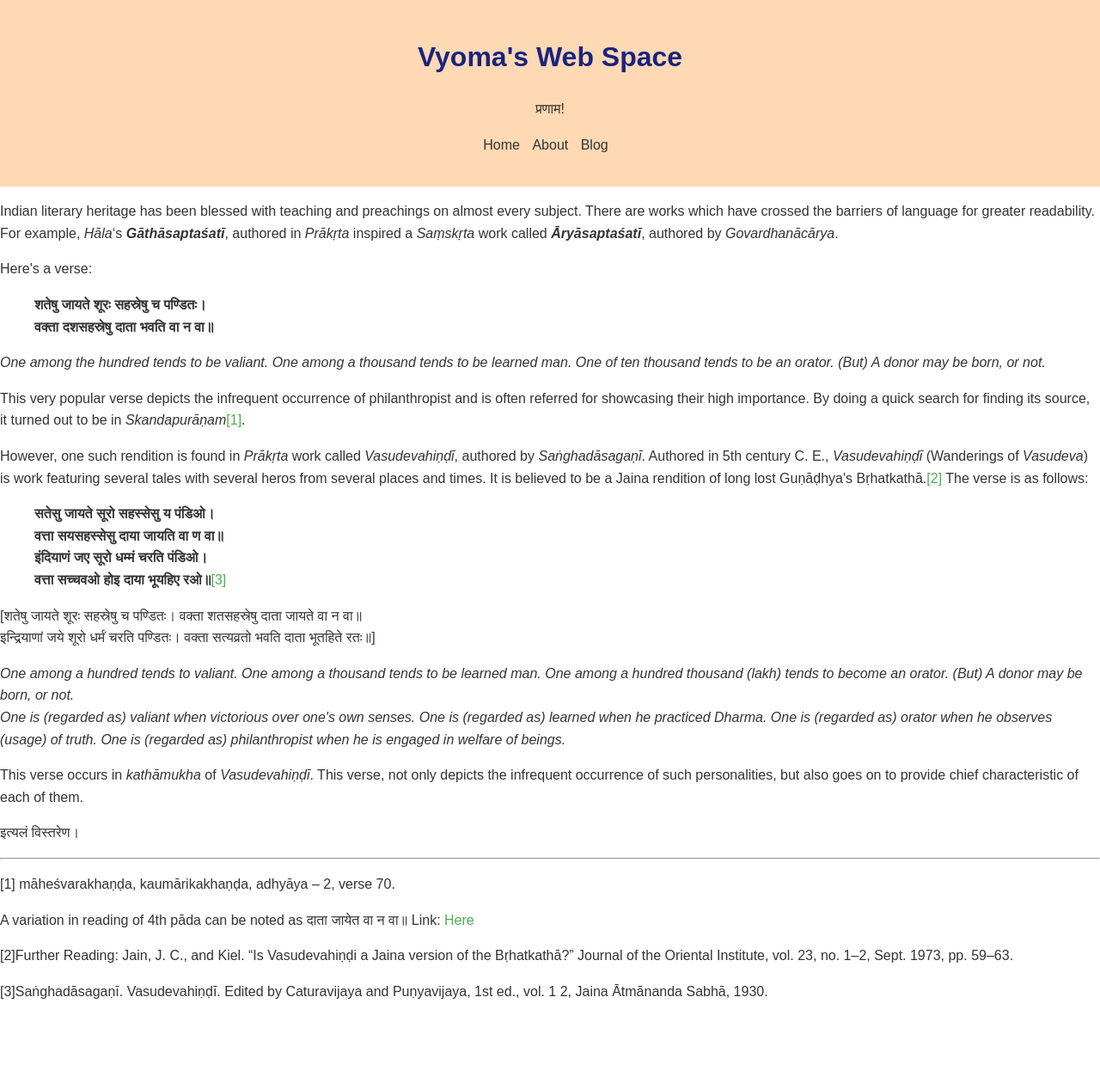
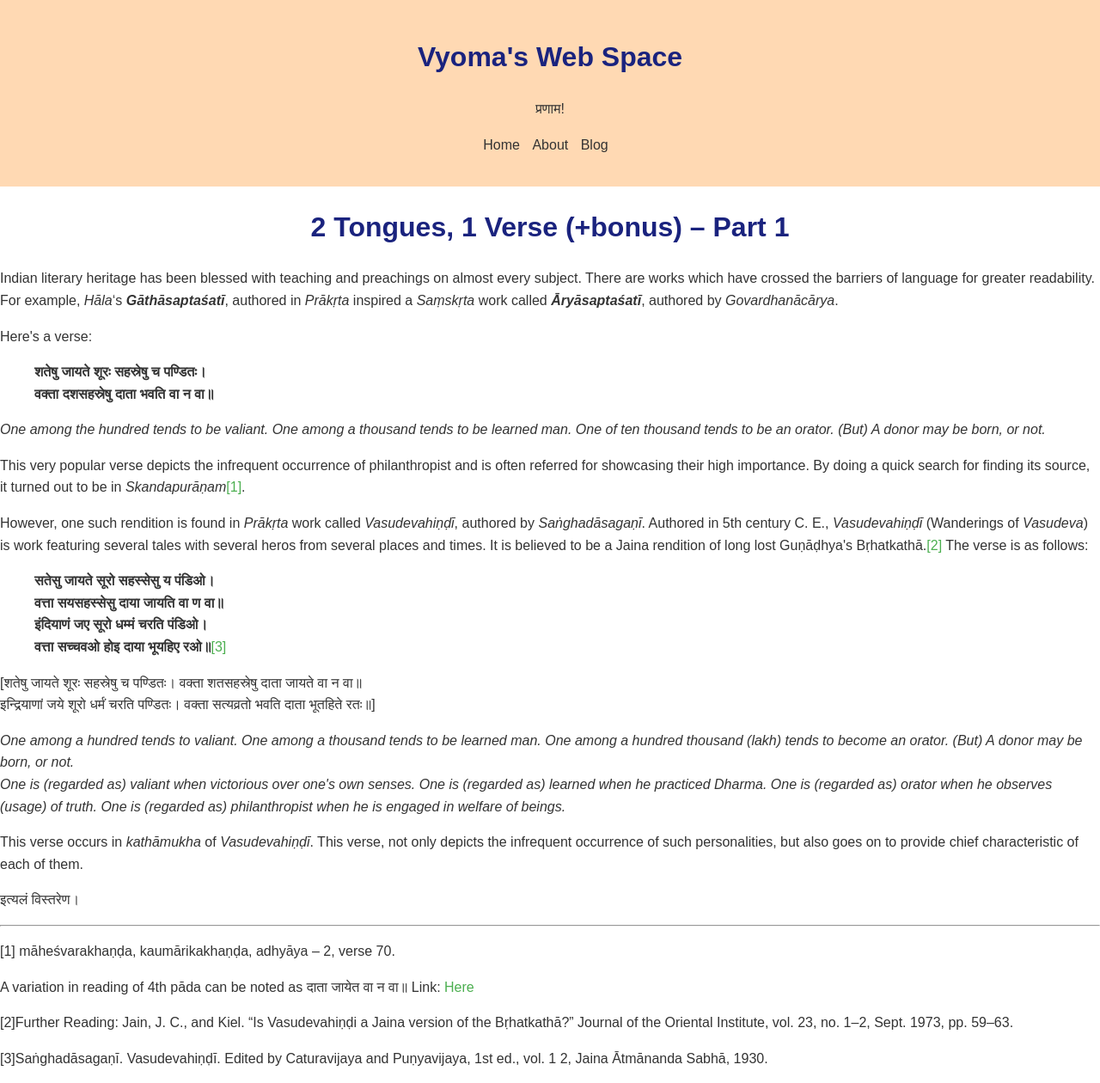
Before and after one commit to svyoma/svyoma.github.io, a Jekyll site: the page blogs/satesu_jayate_surah.html, which Jekyll copies as it is, in a window 1280 px wide. Shown: the whole page at 86% size. Built offline with Jekyll 4.4.1, drawn with Linux system fonts in a browser that asks for light colours; some web fonts are replaced; before the commit the page ends 1182 px from its top, so only the background shows below that.

Commit message:
Update satesu_jayate_surah.html

```diff
--- a/blogs/satesu_jayate_surah.html
+++ b/blogs/satesu_jayate_surah.html
@@ -104,8 +104,9 @@
   </ul>
     </nav>
     </header>
-    <title>Similar Utterance in Saṃskṛta and Prākṛta works - 1</title>
+    <title>2 Tongues, 1 Verse (+bonus) – Part 1</title>
 <body>
+	    <h1 align=center>2 Tongues, 1 Verse (+bonus) – Part 1</h1>
         <p>Indian literary heritage has been blessed with teaching and preachings on almost every subject. There are works which have crossed the barriers of language for greater readability. For example, <em>Hāla</em>&#8216;s <em><strong>Gāthāsaptaśatī</strong></em>, authored in <em>Prākṛta</em> inspired a <em>Saṃskṛta </em>work called <em><strong>Āryāsaptaśatī</strong></em>, authored by <em>Govardhanācārya</em>.</p>
         <p>Here's a verse:</p>
         <blockquote>
```
